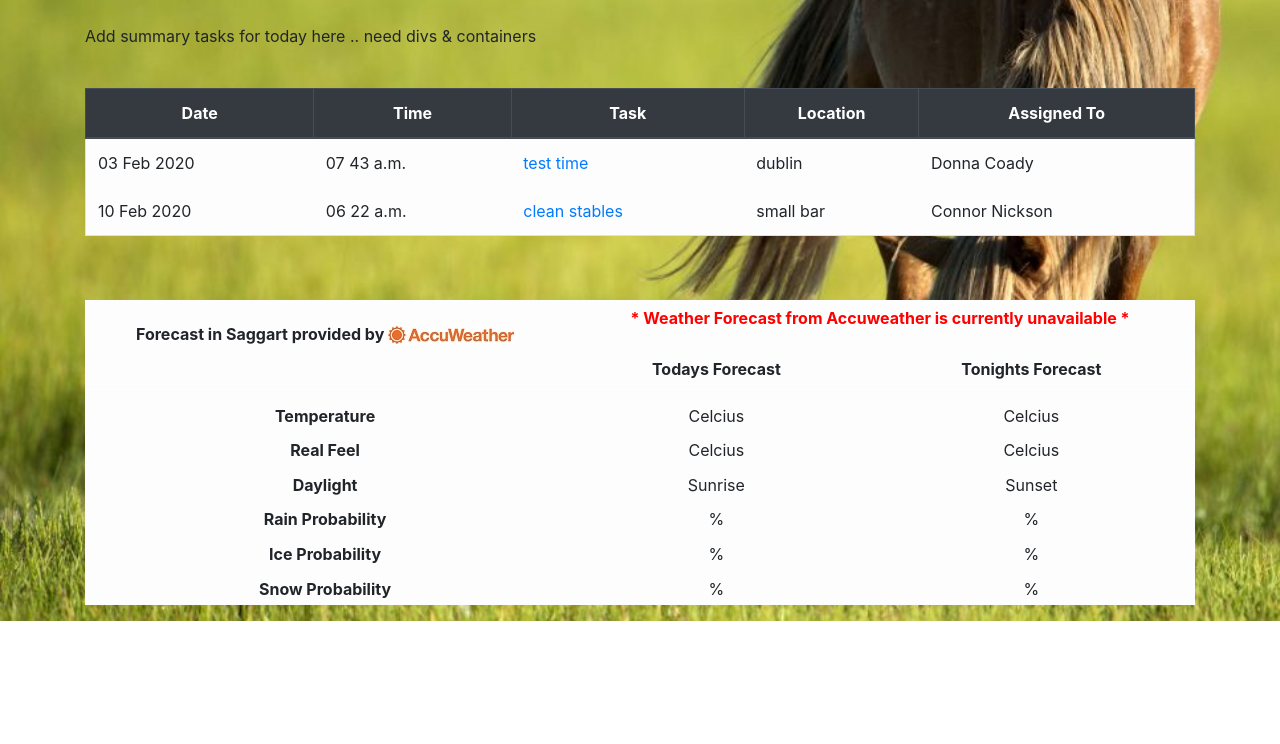
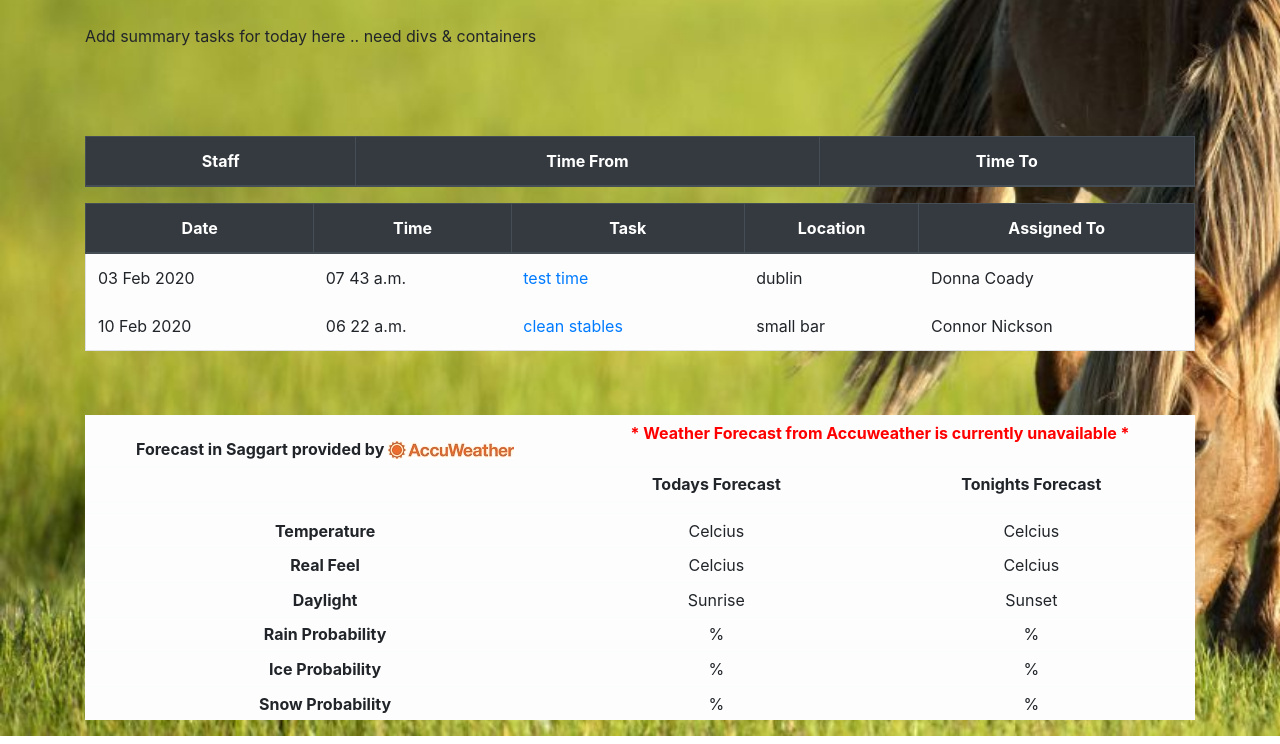
Before and after one commit to X00143365/3rdyearprojectX00143365, a Django app: page / in a window 1280 px wide. Shown: the part 56-800 px from the top of the page. Run offline with Django 3.2, Linux system fonts and the light colour scheme; data comes from the database, SQL or seed files in the repository; both versions use the stored data as it was after the commit; lists and menus that the app fills with data are empty; some libraries are stand-ins or nearby versions.

Commit message:
18Feb2020_20.08

```diff
--- a/module_task/templates/index.html
+++ b/module_task/templates/index.html
@@ -6,6 +6,44 @@
 
 <title>Dashboard</title>
 <p> Add summary tasks for today here .. need divs & containers </p>
+
+
+</br>
+
+
+  <table class="table table-bordered">
+
+    <thead class="thead-dark">
+      <tr>
+        <th scope="col">Staff</th>
+        <th scope="col">Time From</th>
+        <th scope="col">Time To</th>
+
+      </tr>
+    </thead>
+
+  {% if current_rota %}
+    <tbody>
+      {% for rotas in current_rota %}
+
+            <tr class="table table-borderless table-light" border-color>
+              <td> {{rotas.rotastaffid.staffname}} </td>
+              <td> {{rotas.timefrom|time:"h i a"}} </td>
+              <td> {{rotas.timeto|time:"h i a"}} </td>
+
+            </tr>
+
+
+      {% endfor %}
+    </tbody>
+  </table>
+  {% endif %}
+
+
+</br>
+
+
+
 </br>
 
 
--- a/module_task/views.py
+++ b/module_task/views.py
@@ -20,6 +20,7 @@
     now = timezone.now()
 
     current_tasks = TaskList.objects.filter(taskdate__lte=now).order_by('taskdate','tasktime')
+    current_rota = RotaList.objects.filter(rotadate=now).order_by('rotadate','timefrom')
 
 
   ## Uncomment next line for api request - disabled during development to prevent multiple calls
@@ -33,7 +34,7 @@
     except Exception as e:
         api = "Weather API Error"
 
-    return render(request,'index.html',{'current_tasks': current_tasks,'api':api})
+    return render(request,'index.html',{'current_tasks': current_tasks,'current_rota': current_rota,'api':api})
 
 ############### TASKS ##################################################################################
 
```
Also changed, not shown: db.sqlite3.
